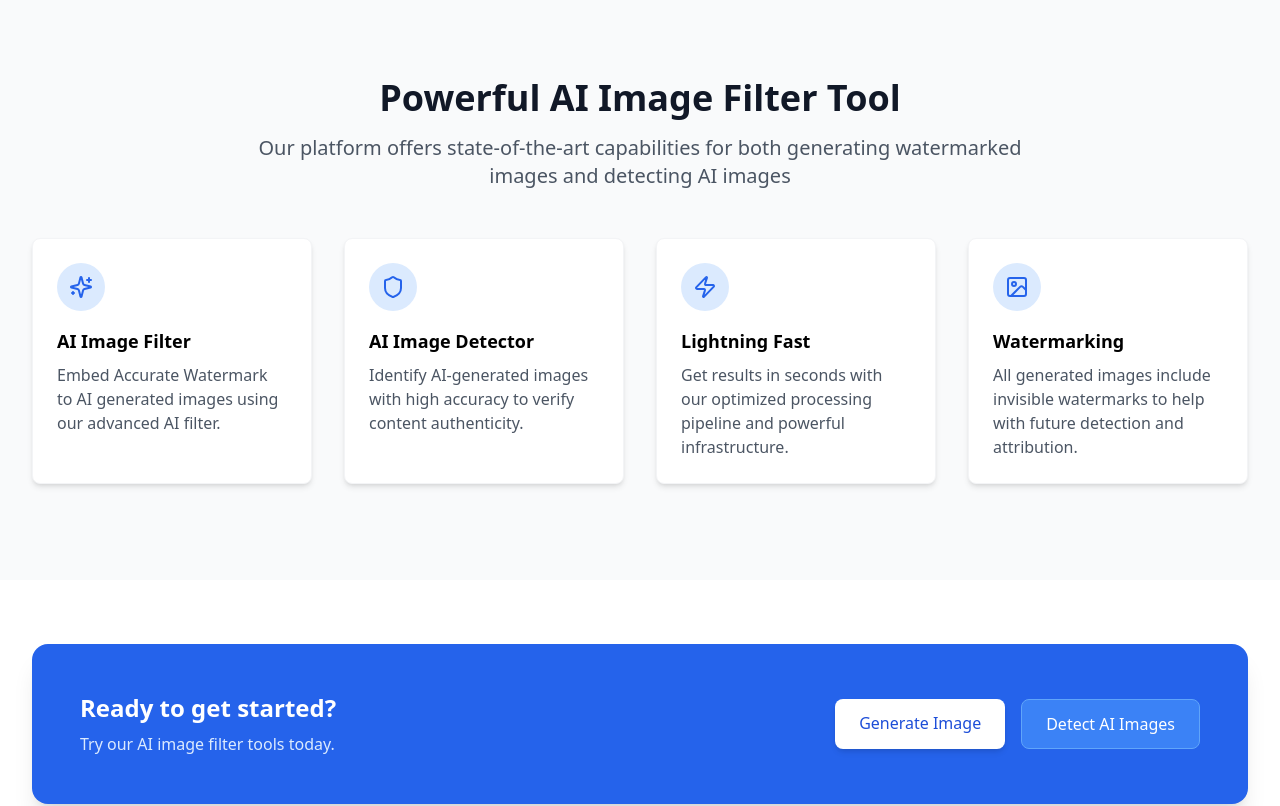
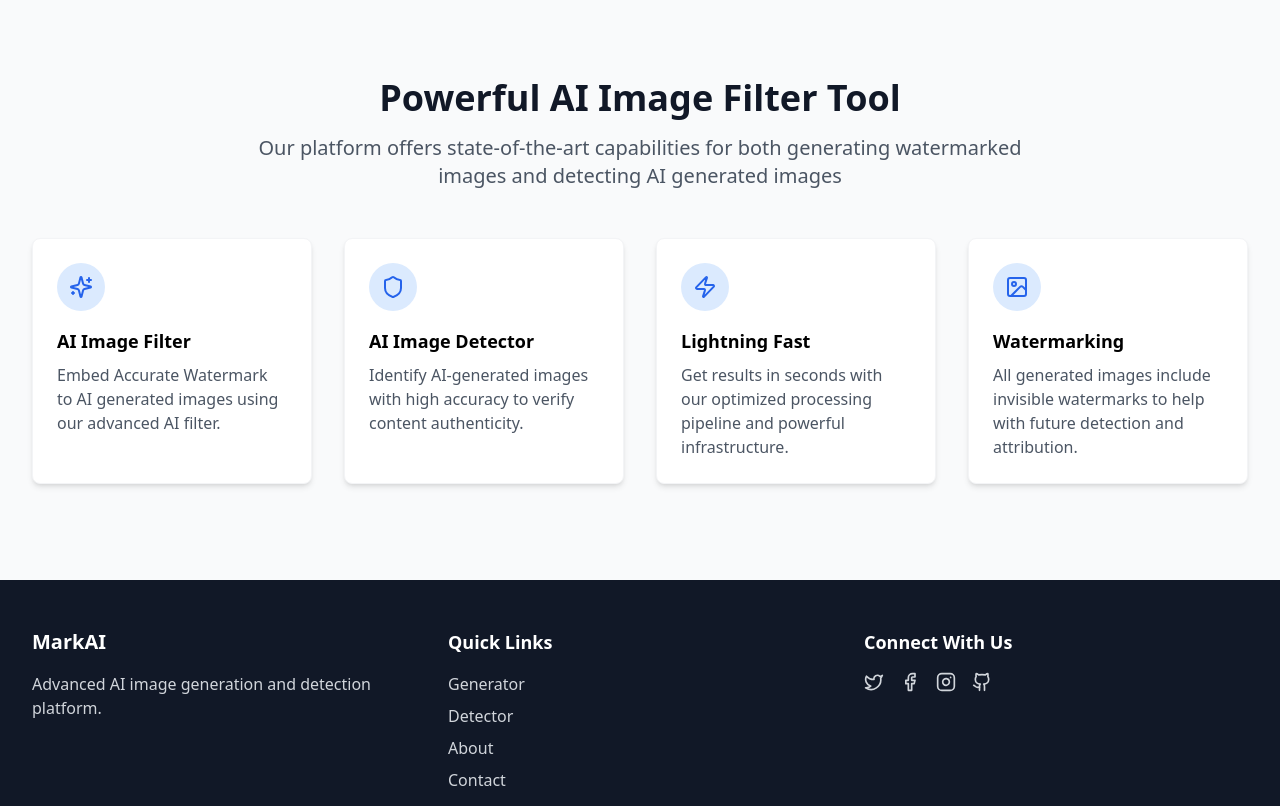
Before and after one commit to gourish-mokashi/MarkAI-NMITHacks, a React (Vite) app: page / in a window 1280 px wide. Shown: the part 660-1466 px from the top of the page. Built offline with nearby package versions, Linux system fonts and the light colour scheme; a web font is replaced by a local one.

Commit message:
minor changes

```diff
--- a/src/pages/Home.tsx
+++ b/src/pages/Home.tsx
@@ -14,7 +14,7 @@ export function Home() {
               </h1>
               <p className="text-lg md:text-xl mb-8 opacity-90">
                 MarkAI is a powerful tool that allows any Image generation model
-                to create apply a watermark to their images, and provides a new definition
+                to apply an invisible watermark to AI generated images, and provides a new definition
                 to privacy and security in the world of AI.
               </p>
               <div className="flex flex-wrap gap-4">
@@ -41,7 +41,7 @@ export function Home() {
             </h2>
             <p className="text-xl text-gray-600 max-w-3xl mx-auto">
               Our platform offers state-of-the-art capabilities for both
-              generating watermarked images and detecting AI images
+              generating watermarked images and detecting AI generated images
             </p>
           </div>
           <div className="grid grid-cols-1 md:grid-cols-2 lg:grid-cols-4 gap-8">
@@ -52,30 +52,5 @@ export function Home() {
           </div>
         </div>
       </section>
-      {/* CTA Section */}
-      <section className="py-16 bg-white">
-        <div className="max-w-7xl mx-auto px-4 sm:px-6 lg:px-8">
-          <div className="bg-blue-600 rounded-2xl shadow-xl overflow-hidden">
-            <div className="px-6 py-12 md:p-12 text-center md:text-left md:flex md:items-center md:justify-between">
-              <div>
-                <h2 className="text-2xl font-bold text-white mb-2">
-                  Ready to get started?
-                </h2>
-                <p className="text-blue-100">
-                  Try our AI image filter tools today.
-                </p>
-              </div>
-              <div className="mt-8 md:mt-0 flex flex-col sm:flex-row gap-4">
-                <Link to="/generator" className="px-6 py-3 bg-white text-blue-700 font-medium rounded-lg shadow-md hover:bg-gray-50 transition-colors text-center">
-                  Generate Image
-                </Link>
-                <Link to="/detector" className="px-6 py-3 bg-blue-500 text-white font-medium rounded-lg border border-blue-400 hover:bg-blue-600 transition-colors text-center">
-                  Detect AI Images
-                </Link>
-              </div>
-            </div>
-          </div>
-        </div>
-      </section>
     </div>;
 }
```
